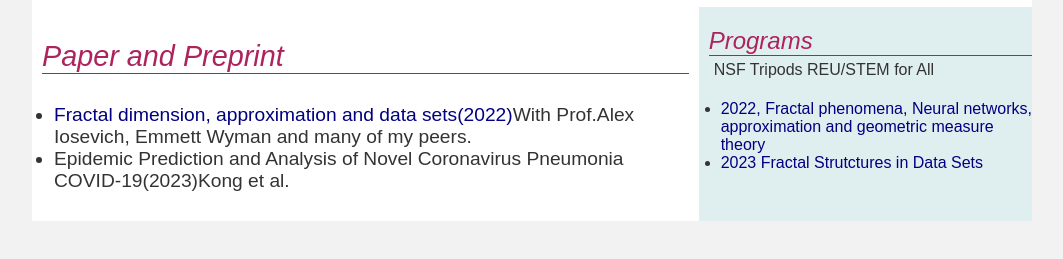
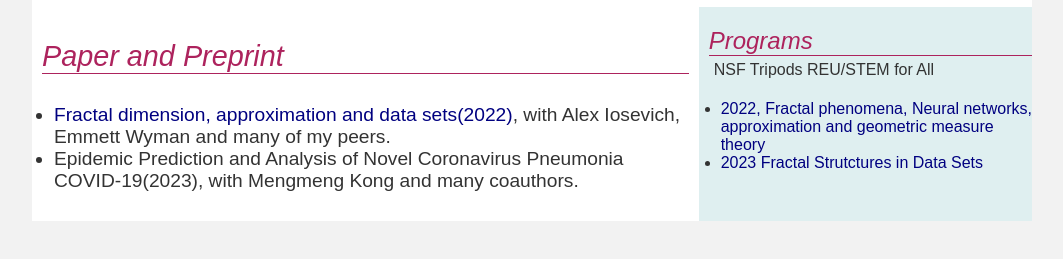
Before and after one commit to ZhelinSheng/ZhelinSheng.github.io, a plain HTML site: page research&project.html in a window 1280 px wide. Shown: the part 211-470 px from the top of the page, without its empty margins (108-1171 px from the left). Drawn offline with Linux system fonts and the light colour scheme.

Commit message:
Update research&project.html

```diff
--- a/research&project.html
+++ b/research&project.html
@@ -51,8 +51,8 @@
 		<section>
 		<div class="sourcepad"></div>
 				<ul>
-				<li><a href="https://arxiv.org/abs/2209.12079" target="_blank">Fractal dimension, approximation and data sets(2022)</a>With Prof.Alex Iosevich, Emmett Wyman and many of my peers.</li>
-				<li>Epidemic Prediction and Analysis of Novel Coronavirus Pneumonia COVID-19(2023)Kong et al.</li>
+				<li><a href="https://arxiv.org/abs/2209.12079" target="_blank">Fractal dimension, approximation and data sets(2022)</a>, with Alex Iosevich, Emmett Wyman and many of my peers.</li>
+				<li>Epidemic Prediction and Analysis of Novel Coronavirus Pneumonia COVID-19(2023), with Mengmeng Kong and many coauthors.</li>
 				</ul>
 		</section>
 
```
